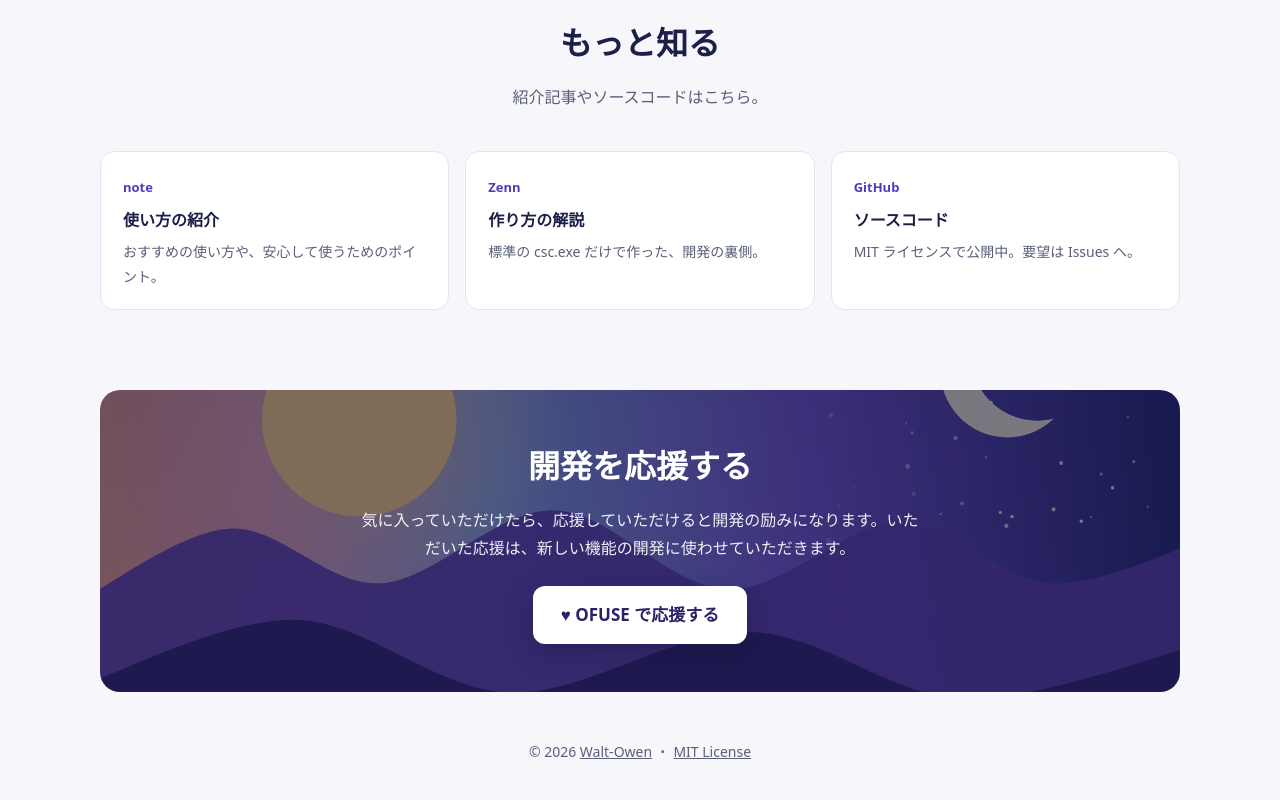
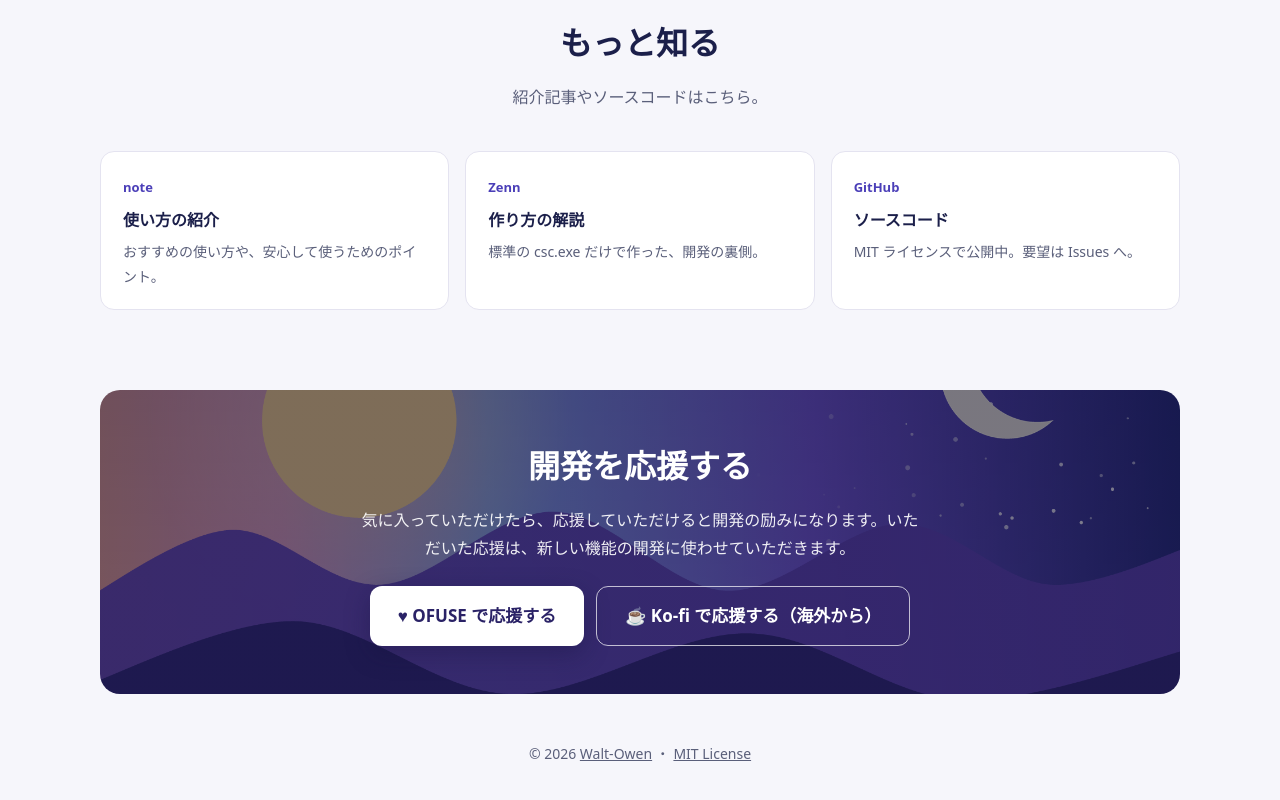
Before and after one commit to woy74237-ship-it/wallpaper-scheduler, a plain HTML site: page site/index.html in a window 1280 px wide. Shown: the part 3744-4544 px from the top of the page. Drawn offline with Linux system fonts and the light colour scheme; no server answers.

Commit message:
応援先に Ko-fi を追加
海外からも応援しやすいよう、OFUSE に加えて Ko-fi のリンクを追加する。

Co-Authored-By: Claude Opus 5.5 <noreply@anthropic.com>

```diff
--- a/site/index.html
+++ b/site/index.html
@@ -384,7 +384,10 @@
       <div class="support">
         <h2>開発を応援する</h2>
         <p>気に入っていただけたら、応援していただけると開発の励みになります。いただいた応援は、新しい機能の開発に使わせていただきます。</p>
-        <a class="btn btn-primary" href="https://ofuse.me/c0fdccc4">♥ OFUSE で応援する</a>
+        <div class="cta">
+          <a class="btn btn-primary" href="https://ofuse.me/c0fdccc4">♥ OFUSE で応援する</a>
+          <a class="btn btn-ghost" href="https://ko-fi.com/waltowen404923">☕ Ko-fi で応援する（海外から）</a>
+        </div>
       </div>
     </div>
   </section>
```
Also changed, not shown: assets/README.txt, 2 other files.
